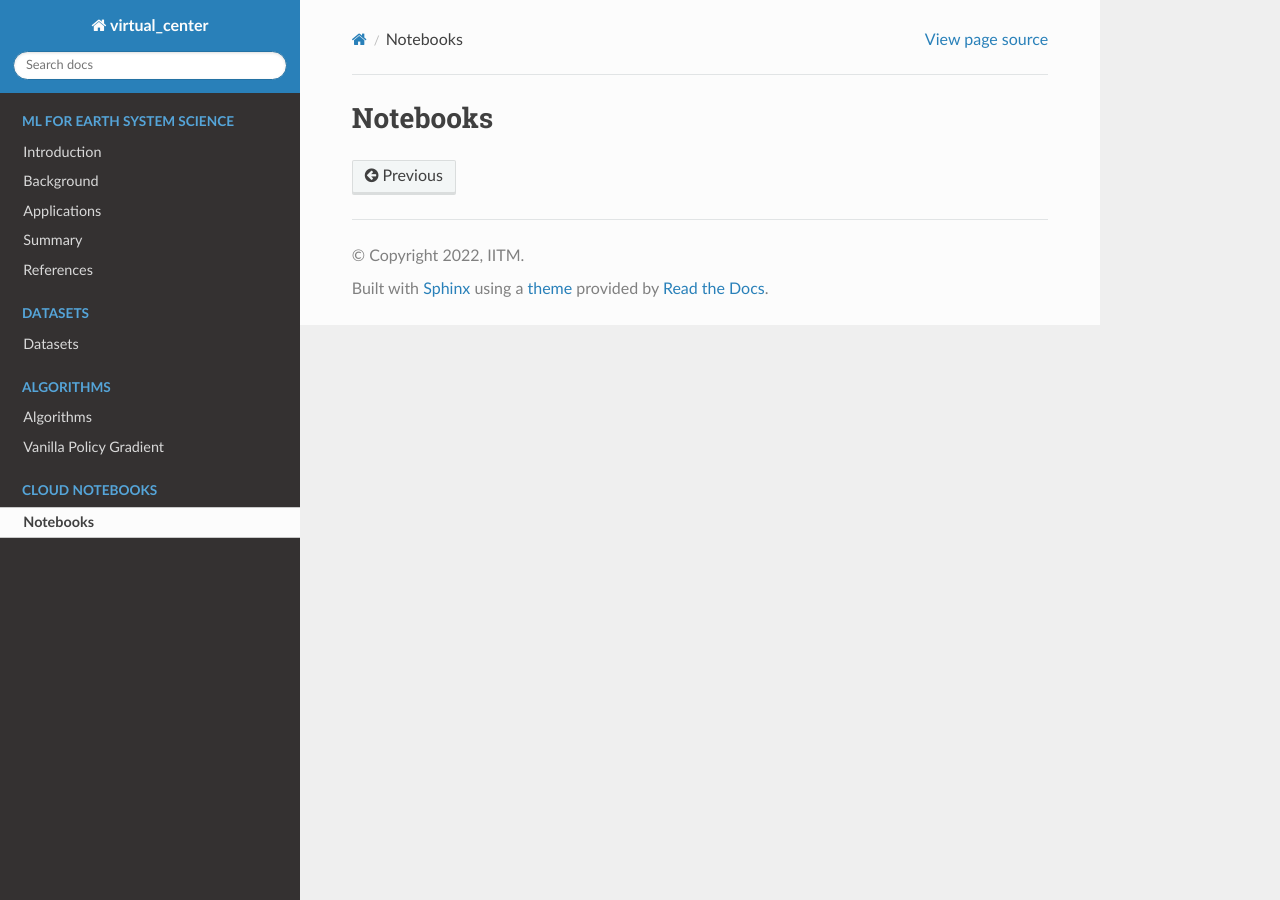
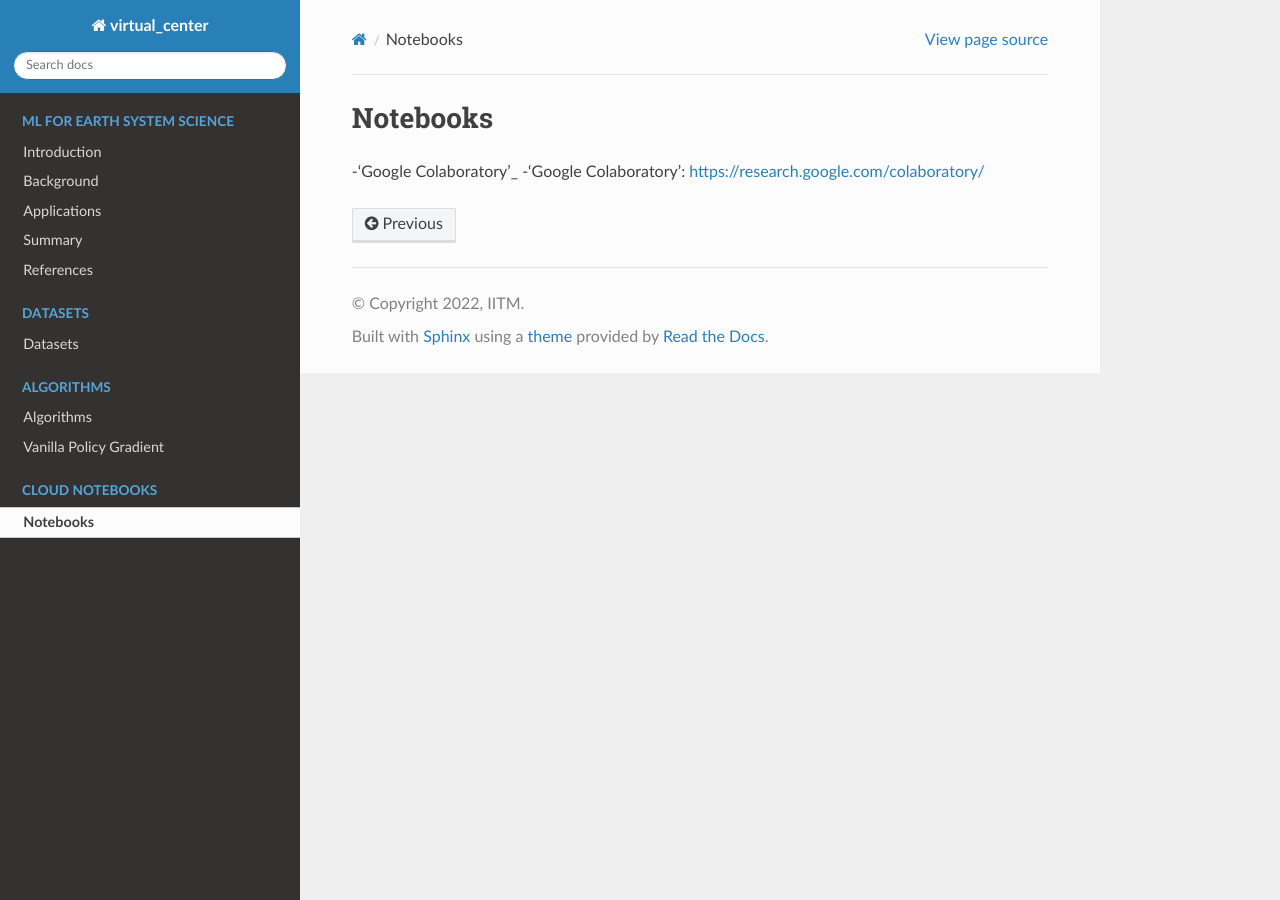
Before and after one commit to tejas-veer/virtual_center, a Sphinx documentation site: the page built from docs/source/notebooks.rst, in a window 1280 px wide. Built offline with Sphinx 7.4.7 and the Read the Docs theme 2.0.0, drawn with Linux system fonts in a browser that asks for light colours.

Commit message:
Update notebooks.rst

```diff
--- a/docs/source/notebooks.rst
+++ b/docs/source/notebooks.rst
@@ -1,3 +1,6 @@
 
 Notebooks
 =============
+
+-'Google Colaboratory'_
+-'Google Colaboratory': https://research.google.com/colaboratory/
```
